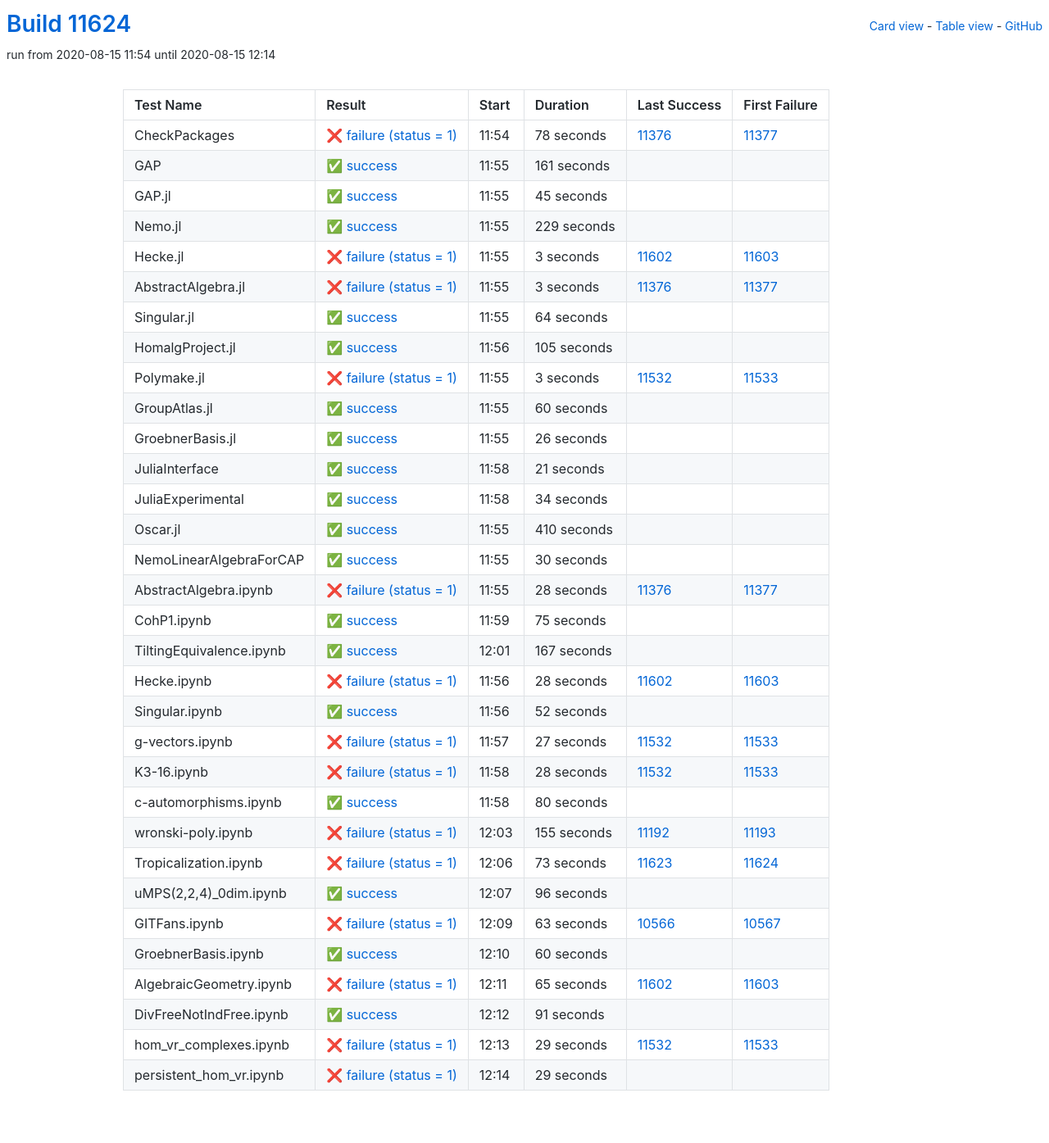
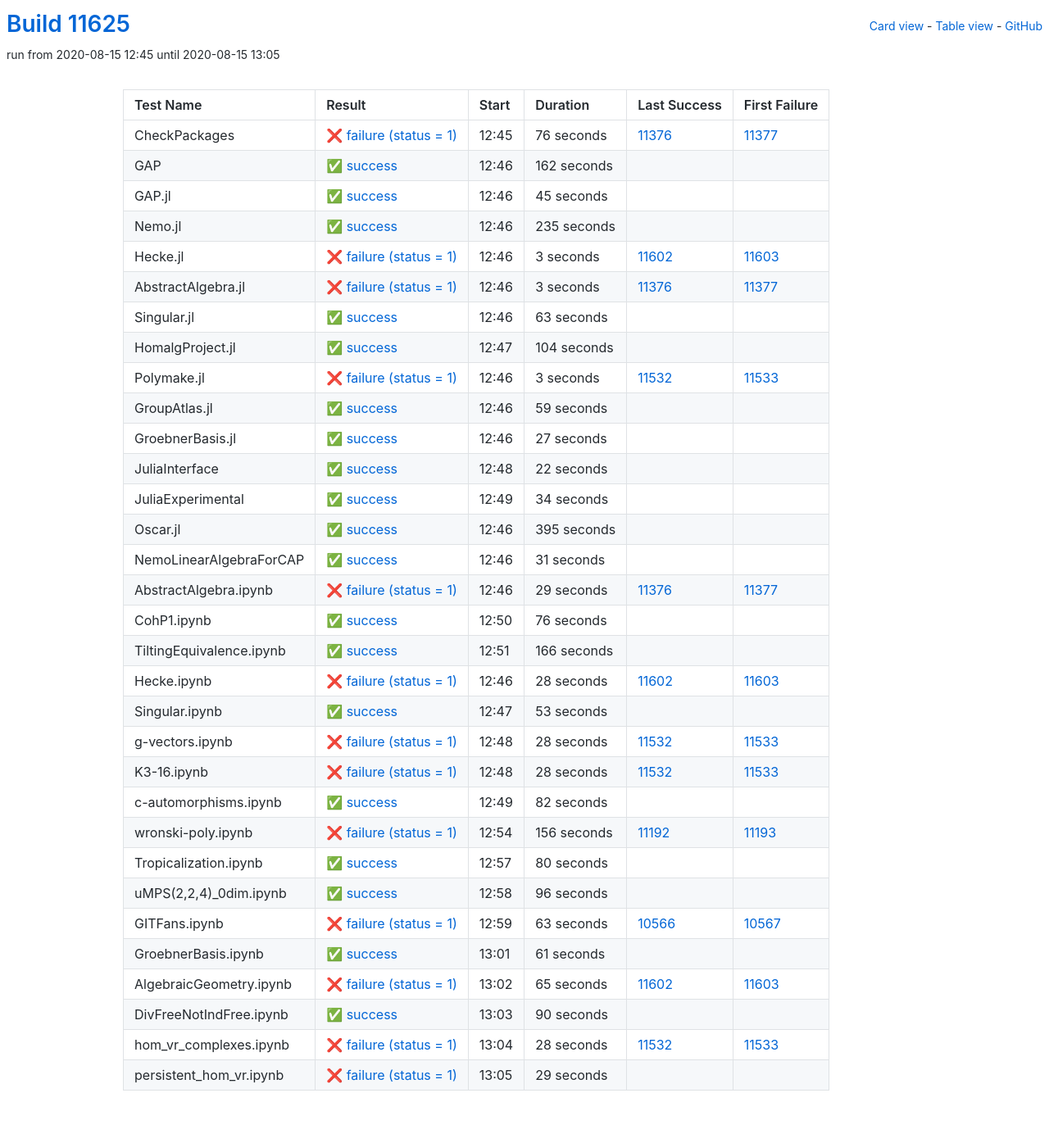
Before and after one commit to oscar-system/oscar-ci-status, a Jekyll site: the page built from table.html, in a window 1280 px wide. Shown: the whole page at 82% size. Built offline with Jekyll 4.4.1, drawn with Linux system fonts in a browser that asks for light colours.

Commit message:
Build #11625

```diff
--- a/_data/ci.yml
+++ b/_data/ci.yml
@@ -1,6 +1,6 @@
 ---
-build: 11624
-build_url: https://oscarci.mathematik.uni-kl.de/job/oscar/11624/
+build: 11625
+build_url: https://oscarci.mathematik.uni-kl.de/job/oscar/11625/
 job: oscar
 organization: oscar-system
 repo: oscar-ci-status
@@ -8,32 +8,32 @@
 tests:
 - name: CheckPackages
   id: checkpackages
-  log: https://oscarci.mathematik.uni-kl.de/job/oscar/11624/artifact/logs/build-11624/CheckPackages.log
-  start: 2020-08-15 11:54
+  log: https://oscarci.mathematik.uni-kl.de/job/oscar/11625/artifact/logs/build-11625/CheckPackages.log
+  start: 2020-08-15 12:45
   success: false
   exitcode: 1
   status: failure
-  duration: 78
+  duration: 76
   last_success: 11376
   last_success_url: https://oscarci.mathematik.uni-kl.de/job/oscar/11376/
   first_failure: 11377
   first_failure_url: https://oscarci.mathematik.uni-kl.de/job/oscar/11377/
 - name: GAP
   id: gap
-  log: https://oscarci.mathematik.uni-kl.de/job/oscar/11624/artifact/logs/build-11624/GAP.log
-  start: 2020-08-15 11:55
+  log: https://oscarci.mathematik.uni-kl.de/job/oscar/11625/artifact/logs/build-11625/GAP.log
+  start: 2020-08-15 12:46
   success: true
   exitcode: 0
   status: success
-  duration: 161
+  duration: 162
   last_success: false
   last_success_url:
   first_failure: false
   first_failure_url:
 - name: GAP.jl
   id: gap-jl
-  log: https://oscarci.mathematik.uni-kl.de/job/oscar/11624/artifact/logs/build-11624/GAP.jl.log
-  start: 2020-08-15 11:55
+  log: https://oscarci.mathematik.uni-kl.de/job/oscar/11625/artifact/logs/build-11625/GAP.jl.log
+  start: 2020-08-15 12:46
   success: true
   exitcode: 0
   status: success
@@ -44,20 +44,20 @@
   first_failure_url:
 - name: Nemo.jl
   id: nemo-jl
-  log: https://oscarci.mathematik.uni-kl.de/job/oscar/11624/artifact/logs/build-11624/Nemo.jl.log
-  start: 2020-08-15 11:55
+  log: https://oscarci.mathematik.uni-kl.de/job/oscar/11625/artifact/logs/build-11625/Nemo.jl.log
+  start: 2020-08-15 12:46
   success: true
   exitcode: 0
   status: success
-  duration: 229
+  duration: 235
   last_success: false
   last_success_url:
   first_failure: false
   first_failure_url:
 - name: Hecke.jl
   id: hecke-jl
-  log: https://oscarci.mathematik.uni-kl.de/job/oscar/11624/artifact/logs/build-11624/Hecke.jl.log
-  start: 2020-08-15 11:55
+  log: https://oscarci.mathematik.uni-kl.de/job/oscar/11625/artifact/logs/build-11625/Hecke.jl.log
+  start: 2020-08-15 12:46
   success: false
   exitcode: 1
   status: failure
@@ -68,8 +68,8 @@
   first_failure_url: https://oscarci.mathematik.uni-kl.de/job/oscar/11603/
 - name: AbstractAlgebra.jl
   id: abstractalgebra-jl
-  log: https://oscarci.mathematik.uni-kl.de/job/oscar/11624/artifact/logs/build-11624/AbstractAlgebra.jl.log
-  start: 2020-08-15 11:55
+  log: https://oscarci.mathematik.uni-kl.de/job/oscar/11625/artifact/logs/build-11625/AbstractAlgebra.jl.log
+  start: 2020-08-15 12:46
   success: false
   exitcode: 1
   status: failure
@@ -80,32 +80,32 @@
   first_failure_url: https://oscarci.mathematik.uni-kl.de/job/oscar/11377/
 - name: Singular.jl
   id: singular-jl
-  log: https://oscarci.mathematik.uni-kl.de/job/oscar/11624/artifact/logs/build-11624/Singular.jl.log
-  start: 2020-08-15 11:55
+  log: https://oscarci.mathematik.uni-kl.de/job/oscar/11625/artifact/logs/build-11625/Singular.jl.log
+  start: 2020-08-15 12:46
   success: true
   exitcode: 0
   status: success
-  duration: 64
+  duration: 63
   last_success: false
   last_success_url:
   first_failure: false
   first_failure_url:
 - name: HomalgProject.jl
   id: homalgproject-jl
-  log: https://oscarci.mathematik.uni-kl.de/job/oscar/11624/artifact/logs/build-11624/HomalgProject.jl.log
-  start: 2020-08-15 11:56
+  log: https://oscarci.mathematik.uni-kl.de/job/oscar/11625/artifact/logs/build-11625/HomalgProject.jl.log
+  start: 2020-08-15 12:47
   success: true
   exitcode: 0
   status: success
-  duration: 105
+  duration: 104
   last_success: false
   last_success_url:
   first_failure: false
   first_failure_url:
 - name: Polymake.jl
   id: polymake-jl
-  log: https://oscarci.mathematik.uni-kl.de/job/oscar/11624/artifact/logs/build-11624/Polymake.jl.log
-  start: 2020-08-15 11:55
+  log: https://oscarci.mathematik.uni-kl.de/job/oscar/11625/artifact/logs/build-11625/Polymake.jl.log
+  start: 2020-08-15 12:46
   success: false
   exitcode: 1
   status: failure
@@ -116,44 +116,44 @@
   first_failure_url: https://oscarci.mathematik.uni-kl.de/job/oscar/11533/
 - name: GroupAtlas.jl
   id: groupatlas-jl
-  log: https://oscarci.mathematik.uni-kl.de/job/oscar/11624/artifact/logs/build-11624/GroupAtlas.jl.log
-  start: 2020-08-15 11:55
+  log: https://oscarci.mathematik.uni-kl.de/job/oscar/11625/artifact/logs/build-11625/GroupAtlas.jl.log
+  start: 2020-08-15 12:46
   success: true
   exitcode: 0
   status: success
-  duration: 60
+  duration: 59
   last_success: false
   last_success_url:
   first_failure: false
   first_failure_url:
 - name: GroebnerBasis.jl
   id: groebnerbasis-jl
-  log: https://oscarci.mathematik.uni-kl.de/job/oscar/11624/artifact/logs/build-11624/GroebnerBasis.jl.log
-  start: 2020-08-15 11:55
+  log: https://oscarci.mathematik.uni-kl.de/job/oscar/11625/artifact/logs/build-11625/GroebnerBasis.jl.log
+  start: 2020-08-15 12:46
   success: true
   exitcode: 0
   status: success
-  duration: 26
+  duration: 27
   last_success: false
   last_success_url:
   first_failure: false
   first_failure_url:
 - name: JuliaInterface
   id: juliainterface
-  log: https://oscarci.mathematik.uni-kl.de/job/oscar/11624/artifact/logs/build-11624/JuliaInterface.log
-  start: 2020-08-15 11:58
+  log: https://oscarci.mathematik.uni-kl.de/job/oscar/11625/artifact/logs/build-11625/JuliaInterface.log
+  start: 2020-08-15 12:48
   success: true
   exitcode: 0
   status: success
-  duration: 21
+  duration: 22
   last_success: false
   last_success_url:
   first_failure: false
   first_failure_url:
 - name: JuliaExperimental
   id: juliaexperimental
-  log: https://oscarci.mathematik.uni-kl.de/job/oscar/11624/artifact/logs/build-11624/JuliaExperimental.log
-  start: 2020-08-15 11:58
+  log: https://oscarci.mathematik.uni-kl.de/job/oscar/11625/artifact/logs/build-11625/JuliaExperimental.log
+  start: 2020-08-15 12:49
   success: true
   exitcode: 0
   status: success
@@ -164,68 +164,68 @@
   first_failure_url:
 - name: Oscar.jl
   id: oscar-jl
-  log: https://oscarci.mathematik.uni-kl.de/job/oscar/11624/artifact/logs/build-11624/Oscar.jl.log
-  start: 2020-08-15 11:55
+  log: https://oscarci.mathematik.uni-kl.de/job/oscar/11625/artifact/logs/build-11625/Oscar.jl.log
+  start: 2020-08-15 12:46
   success: true
   exitcode: 0
   status: success
-  duration: 410
+  duration: 395
   last_success: false
   last_success_url:
   first_failure: false
   first_failure_url:
 - name: NemoLinearAlgebraForCAP
   id: nemolinearalgebraforcap
-  log: https://oscarci.mathematik.uni-kl.de/job/oscar/11624/artifact/logs/build-11624/NemoLinearAlgebraForCAP.log
-  start: 2020-08-15 11:55
+  log: https://oscarci.mathematik.uni-kl.de/job/oscar/11625/artifact/logs/build-11625/NemoLinearAlgebraForCAP.log
+  start: 2020-08-15 12:46
   success: true
   exitcode: 0
   status: success
-  duration: 30
+  duration: 31
   last_success: false
   last_success_url:
   first_failure: false
   first_failure_url:
 - name: AbstractAlgebra.ipynb
   id: abstractalgebra-ipynb
-  log: https://oscarci.mathematik.uni-kl.de/job/oscar/11624/artifact/logs/build-11624/AbstractAlgebra.ipynb.log
-  start: 2020-08-15 11:55
+  log: https://oscarci.mathematik.uni-kl.de/job/oscar/11625/artifact/logs/build-11625/AbstractAlgebra.ipynb.log
+  start: 2020-08-15 12:46
   success: false
   exitcode: 1
   status: failure
-  duration: 28
+  duration: 29
   last_success: 11376
   last_success_url: https://oscarci.mathematik.uni-kl.de/job/oscar/11376/
   first_failure: 11377
   first_failure_url: https://oscarci.mathematik.uni-kl.de/job/oscar/11377/
 - name: CohP1.ipynb
   id: cohp1-ipynb
-  log: https://oscarci.mathematik.uni-kl.de/job/oscar/11624/artifact/logs/build-11624/CohP1.ipynb.log
-  start: 2020-08-15 11:59
+  log: https://oscarci.mathematik.uni-kl.de/job/oscar/11625/artifact/logs/build-11625/CohP1.ipynb.log
+  start: 2020-08-15 12:50
   success: true
   exitcode: 0
   status: success
-  duration: 75
+  duration: 76
   last_success: false
   last_success_url:
   first_failure: false
   first_failure_url:
 - name: TiltingEquivalence.ipynb
   id: tiltingequivalence-ipynb
-  log: https://oscarci.mathematik.uni-kl.de/job/oscar/11624/artifact/logs/build-11624/TiltingEquivalence.ipynb.log
-  start: 2020-08-15 12:01
+  log: https://oscarci.mathematik.uni-kl.de/job/oscar/11625/artifact/logs/build-11625/TiltingEquivalence.ipynb.log
+  start: 2020-08-15 12:51
   success: true
   exitcode: 0
   status: success
-  duration: 167
+  duration: 166
   last_success: false
   last_success_url:
   first_failure: false
   first_failure_url:
 - name: Hecke.ipynb
   id: hecke-ipynb
-  log: https://oscarci.mathematik.uni-kl.de/job/oscar/11624/artifact/logs/build-11624/Hecke.ipynb.log
-  start: 2020-08-15 11:56
+  log: https://oscarci.mathematik.uni-kl.de/job/oscar/11625/artifact/logs/build-11625/Hecke.ipynb.log
+  start: 2020-08-15 12:46
   success: false
   exitcode: 1
   status: failure
@@ -236,32 +236,32 @@
   first_failure_url: https://oscarci.mathematik.uni-kl.de/job/oscar/11603/
 - name: Singular.ipynb
   id: singular-ipynb
-  log: https://oscarci.mathematik.uni-kl.de/job/oscar/11624/artifact/logs/build-11624/Singular.ipynb.log
-  start: 2020-08-15 11:56
+  log: https://oscarci.mathematik.uni-kl.de/job/oscar/11625/artifact/logs/build-11625/Singular.ipynb.log
+  start: 2020-08-15 12:47
   success: true
   exitcode: 0
   status: success
-  duration: 52
+  duration: 53
   last_success: false
   last_success_url:
   first_failure: false
   first_failure_url:
 - name: g-vectors.ipynb
   id: g-vectors-ipynb
-  log: https://oscarci.mathematik.uni-kl.de/job/oscar/11624/artifact/logs/build-11624/g-vectors.ipynb.log
-  start: 2020-08-15 11:57
+  log: https://oscarci.mathematik.uni-kl.de/job/oscar/11625/artifact/logs/build-11625/g-vectors.ipynb.log
+  start: 2020-08-15 12:48
   success: false
   exitcode: 1
   status: failure
-  duration: 27
+  duration: 28
   last_success: 11532
   last_success_url: https://oscarci.mathematik.uni-kl.de/job/oscar/11532/
   first_failure: 11533
   first_failure_url: https://oscarci.mathematik.uni-kl.de/job/oscar/11533/
 - name: K3-16.ipynb
   id: k3-16-ipynb
-  log: https://oscarci.mathematik.uni-kl.de/job/oscar/11624/artifact/logs/build-11624/K3-16.ipynb.log
-  start: 2020-08-15 11:58
+  log: https://oscarci.mathematik.uni-kl.de/job/oscar/11625/artifact/logs/build-11625/K3-16.ipynb.log
+  start: 2020-08-15 12:48
   success: false
   exitcode: 1
   status: failure
@@ -272,8 +272,32 @@
   first_failure_url: https://oscarci.mathematik.uni-kl.de/job/oscar/11533/
 - name: c-automorphisms.ipynb
   id: c-automorphisms-ipynb
-  log: https://oscarci.mathematik.uni-kl.de/job/oscar/11624/artifact/logs/build-11624/c-automorphisms.ipynb.log
-  start: 2020-08-15 11:58
+  log: https://oscarci.mathematik.uni-kl.de/job/oscar/11625/artifact/logs/build-11625/c-automorphisms.ipynb.log
+  start: 2020-08-15 12:49
+  success: true
+  exitcode: 0
+  status: success
+  duration: 82
+  last_success: false
+  last_success_url:
+  first_failure: false
+  first_failure_url:
+- name: wronski-poly.ipynb
+  id: wronski-poly-ipynb
+  log: https://oscarci.mathematik.uni-kl.de/job/oscar/11625/artifact/logs/build-11625/wronski-poly.ipynb.log
+  start: 2020-08-15 12:54
+  success: false
+  exitcode: 1
+  status: failure
+  duration: 156
+  last_success: 11192
+  last_success_url: https://oscarci.mathematik.uni-kl.de/job/oscar/11192/
+  first_failure: 11193
+  first_failure_url: https://oscarci.mathematik.uni-kl.de/job/oscar/11193/
+- name: Tropicalization.ipynb
+  id: tropicalization-ipynb
+  log: https://oscarci.mathematik.uni-kl.de/job/oscar/11625/artifact/logs/build-11625/Tropicalization.ipynb.log
+  start: 2020-08-15 12:57
   success: true
   exitcode: 0
   status: success
@@ -282,34 +306,10 @@
   last_success_url:
   first_failure: false
   first_failure_url:
-- name: wronski-poly.ipynb
-  id: wronski-poly-ipynb
-  log: https://oscarci.mathematik.uni-kl.de/job/oscar/11624/artifact/logs/build-11624/wronski-poly.ipynb.log
-  start: 2020-08-15 12:03
-  success: false
-  exitcode: 1
-  status: failure
-  duration: 155
-  last_success: 11192
-  last_success_url: https://oscarci.mathematik.uni-kl.de/job/oscar/11192/
-  first_failure: 11193
-  first_failure_url: https://oscarci.mathematik.uni-kl.de/job/oscar/11193/
-- name: Tropicalization.ipynb
-  id: tropicalization-ipynb
-  log: https://oscarci.mathematik.uni-kl.de/job/oscar/11624/artifact/logs/build-11624/Tropicalization.ipynb.log
-  start: 2020-08-15 12:06
-  success: false
-  exitcode: 1
-  status: failure
-  duration: 73
-  last_success: 11623
-  last_success_url: https://oscarci.mathematik.uni-kl.de/job/oscar/11623/
-  first_failure: 11624
-  first_failure_url: https://oscarci.mathematik.uni-kl.de/job/oscar/11624/
 - name: uMPS(2,2,4)_0dim.ipynb
   id: umps-2-2-4-0dim-ipynb
-  log: https://oscarci.mathematik.uni-kl.de/job/oscar/11624/artifact/logs/build-11624/uMPS-2-2-4-_0dim.ipynb.log
-  start: 2020-08-15 12:07
+  log: https://oscarci.mathematik.uni-kl.de/job/oscar/11625/artifact/logs/build-11625/uMPS-2-2-4-_0dim.ipynb.log
+  start: 2020-08-15 12:58
   success: true
   exitcode: 0
   status: success
@@ -320,8 +320,8 @@
   first_failure_url:
 - name: GITFans.ipynb
   id: gitfans-ipynb
-  log: https://oscarci.mathematik.uni-kl.de/job/oscar/11624/artifact/logs/build-11624/GITFans.ipynb.log
-  start: 2020-08-15 12:09
+  log: https://oscarci.mathematik.uni-kl.de/job/oscar/11625/artifact/logs/build-11625/GITFans.ipynb.log
+  start: 2020-08-15 12:59
   success: false
   exitcode: 1
   status: failure
@@ -332,20 +332,20 @@
   first_failure_url: https://oscarci.mathematik.uni-kl.de/job/oscar/10567/
 - name: GroebnerBasis.ipynb
   id: groebnerbasis-ipynb
-  log: https://oscarci.mathematik.uni-kl.de/job/oscar/11624/artifact/logs/build-11624/GroebnerBasis.ipynb.log
-  start: 2020-08-15 12:10
+  log: https://oscarci.mathematik.uni-kl.de/job/oscar/11625/artifact/logs/build-11625/GroebnerBasis.ipynb.log
+  start: 2020-08-15 13:01
   success: true
   exitcode: 0
   status: success
-  duration: 60
+  duration: 61
   last_success: false
   last_success_url:
   first_failure: false
   first_failure_url:
 - name: AlgebraicGeometry.ipynb
   id: algebraicgeometry-ipynb
-  log: https://oscarci.mathematik.uni-kl.de/job/oscar/11624/artifact/logs/build-11624/AlgebraicGeometry.ipynb.log
-  start: 2020-08-15 12:11
+  log: https://oscarci.mathematik.uni-kl.de/job/oscar/11625/artifact/logs/build-11625/AlgebraicGeometry.ipynb.log
+  start: 2020-08-15 13:02
   success: false
   exitcode: 1
   status: failure
@@ -356,32 +356,32 @@
   first_failure_url: https://oscarci.mathematik.uni-kl.de/job/oscar/11603/
 - name: DivFreeNotIndFree.ipynb
   id: divfreenotindfree-ipynb
-  log: https://oscarci.mathematik.uni-kl.de/job/oscar/11624/artifact/logs/build-11624/DivFreeNotIndFree.ipynb.log
-  start: 2020-08-15 12:12
+  log: https://oscarci.mathematik.uni-kl.de/job/oscar/11625/artifact/logs/build-11625/DivFreeNotIndFree.ipynb.log
+  start: 2020-08-15 13:03
   success: true
   exitcode: 0
   status: success
-  duration: 91
+  duration: 90
   last_success: false
   last_success_url:
   first_failure: false
   first_failure_url:
 - name: hom_vr_complexes.ipynb
   id: hom-vr-complexes-ipynb
-  log: https://oscarci.mathematik.uni-kl.de/job/oscar/11624/artifact/logs/build-11624/hom_vr_complexes.ipynb.log
-  start: 2020-08-15 12:13
+  log: https://oscarci.mathematik.uni-kl.de/job/oscar/11625/artifact/logs/build-11625/hom_vr_complexes.ipynb.log
+  start: 2020-08-15 13:04
   success: false
   exitcode: 1
   status: failure
-  duration: 29
+  duration: 28
   last_success: 11532
   last_success_url: https://oscarci.mathematik.uni-kl.de/job/oscar/11532/
   first_failure: 11533
   first_failure_url: https://oscarci.mathematik.uni-kl.de/job/oscar/11533/
 - name: persistent_hom_vr.ipynb
   id: persistent-hom-vr-ipynb
-  log: https://oscarci.mathematik.uni-kl.de/job/oscar/11624/artifact/logs/build-11624/persistent_hom_vr.ipynb.log
-  start: 2020-08-15 12:14
+  log: https://oscarci.mathematik.uni-kl.de/job/oscar/11625/artifact/logs/build-11625/persistent_hom_vr.ipynb.log
+  start: 2020-08-15 13:05
   success: false
   exitcode: 1
   status: failure
```
Also changed, not shown: README.md.
